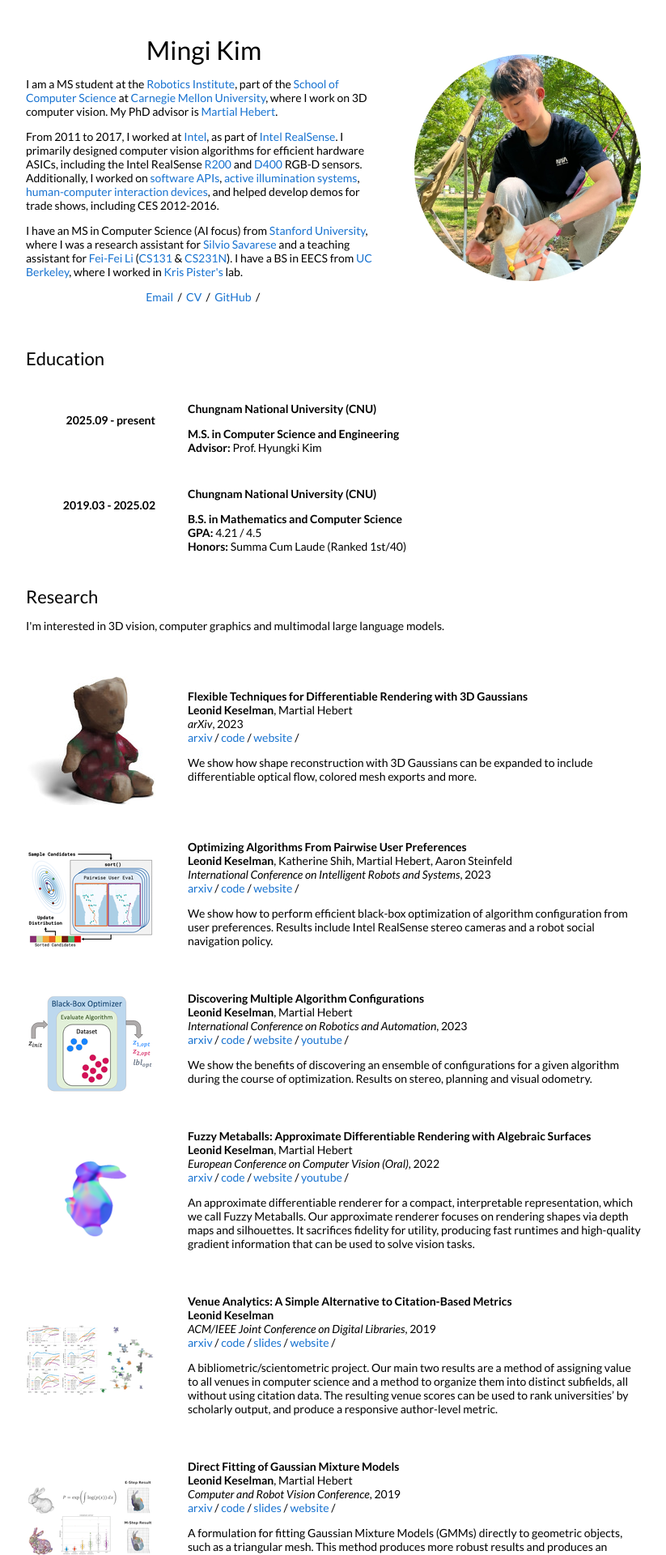
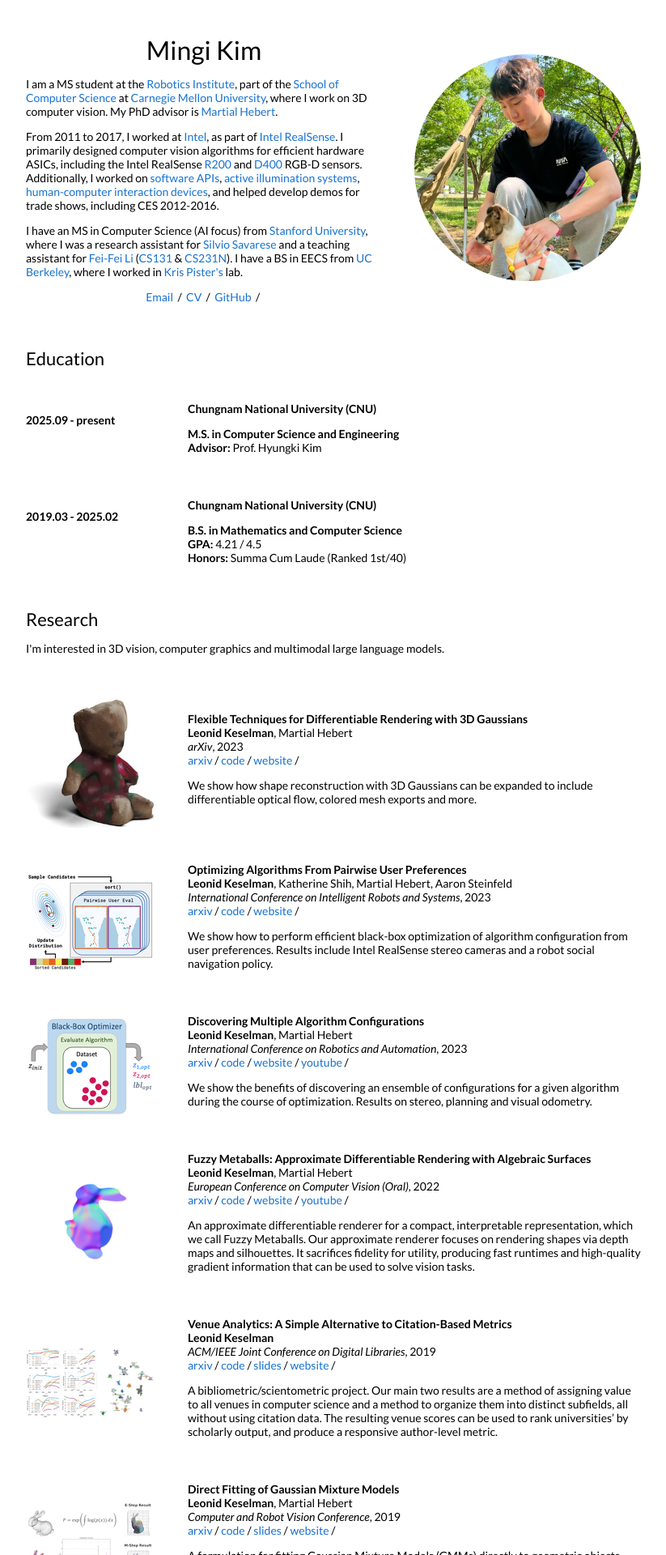
Before and after one commit to mingikim1/mingikim1.github.io, a Jekyll site: the page built from _posts/2023-08-28-3dgaussians.markdown, in a window 1280 px wide. Shown: the top 1920 px of the page at 81% size, without its empty margins (228-1051 px from the left). Built offline with Jekyll 4.4.1, drawn with Linux system fonts in a browser that asks for light colours.

Commit message:
Update default.html

```diff
--- a/_layouts/default.html
+++ b/_layouts/default.html
@@ -64,28 +64,28 @@
         <table style="width:100%;border:0px;border-spacing:0px;border-collapse:separate;margin-right:auto;margin-left:auto;">
 
             <tr>
-              <td style="padding:2.5%;width:25%;vertical-align:top;min-width:120px;text-align:right;">
+              <td style="padding:2.5%;width:25%;vertical-align:top;min-width:120px">
                 <p style="font-weight:bold;">2025.09 - present</p>
               </td>
               <td style="padding:2.5%;width:75%;vertical-align:top">
                 <h3>Chungnam National University (CNU)</h3>
-                <p style="margin-bottom:0;">
+                <p>
                   <strong>M.S. in Computer Science and Engineering</strong><br>
-                  <strong>Advisor:</strong> Prof. Hyungki Kim
+                  <strong>Advisor: </strong>Prof. Hyungki Kim
                 </p>
               </td>
             </tr>
 
             <tr>
-              <td style="padding:2.5%;width:25%;vertical-align:top;min-width:120px;text-align:right;">
+              <td style="padding:2.5%;width:25%;vertical-align:top;min-width:120px">
                 <p style="font-weight:bold;">2019.03 - 2025.02</p>
               </td>
               <td style="padding:2.5%;width:75%;vertical-align:top">
                 <h3>Chungnam National University (CNU)</h3>
-                <p style="margin-bottom:0;">
+                <p>
                   <strong>B.S. in Mathematics and Computer Science</strong><br>
-                  <strong>GPA:</strong> 4.21 / 4.5<br>
-                  <strong>Honors:</strong> Summa Cum Laude (Ranked 1st/40)
+                  <strong>GPA: </strong>4.21 / 4.5<br>
+                  <strong>Honors: </strong>Summa Cum Laude (Ranked 1st/40)
                 </p>
               </td>
             </tr>
```
